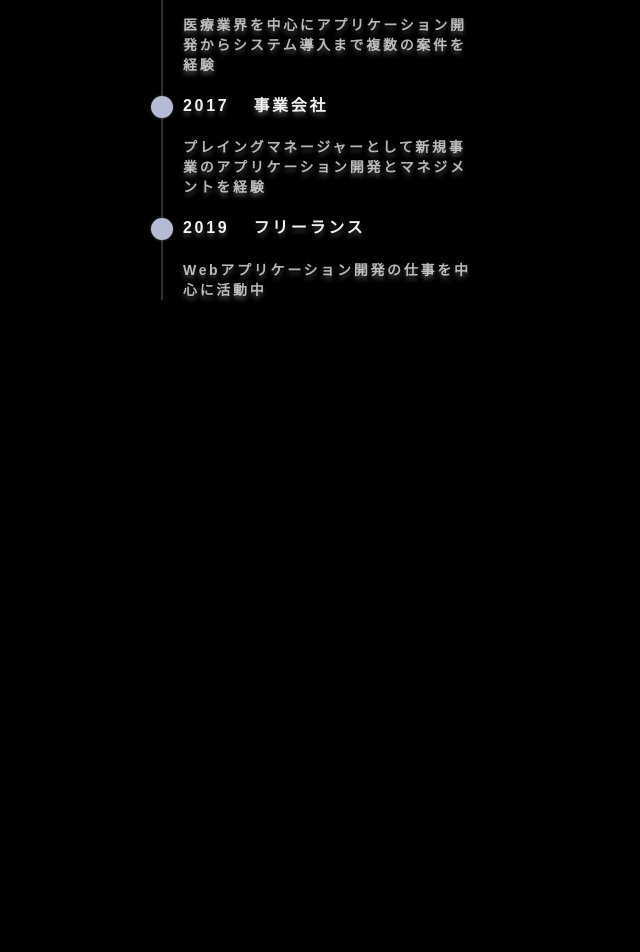
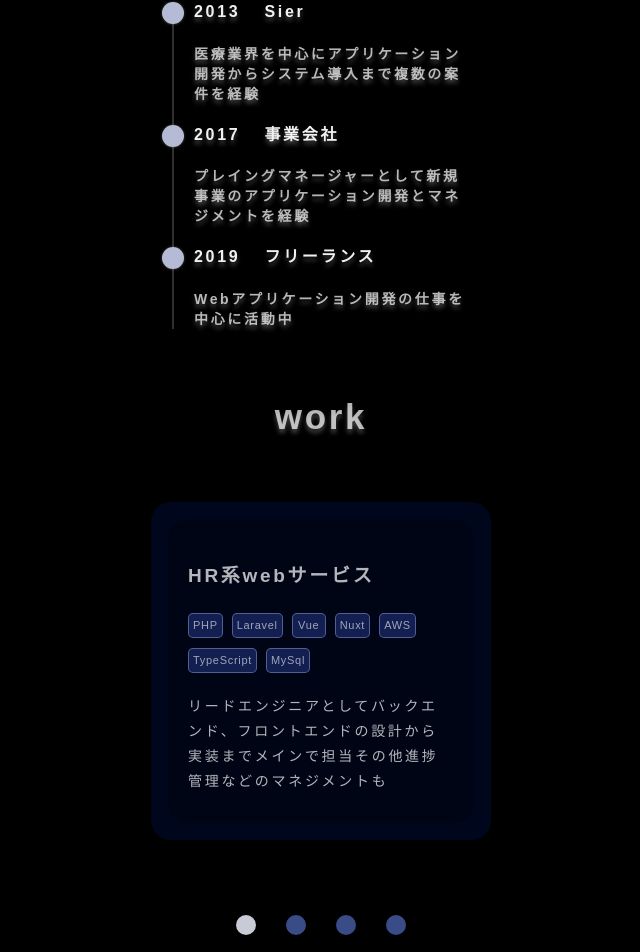
Before and after one commit to frostnday/portforio2, a Nuxt app: page / in a window 1280 px wide. Shown: the part 1118-2070 px from the top of the page, without its empty margins (319-959 px from the left). Built offline with nearby package versions, Linux system fonts and the light colour scheme.

Commit message:
feat: work page

```diff
--- a/nuxt.config.js
+++ b/nuxt.config.js
@@ -37,11 +37,11 @@ export default {
   /*
    ** Global CSS
    */
-  css: [],
+  css: ['~/assets/style/reset.css'],
   /*
    ** Plugins to load before mounting the App
    */
-  plugins: [],
+  plugins: ['~/plugins/vue-carousel'],
   /*
    ** Nuxt.js dev-modules
    */
--- a/package.json
+++ b/package.json
@@ -23,7 +23,8 @@
   "dependencies": {
     "@nuxtjs/dotenv": "^1.4.0",
     "nuxt": "^2.0.0",
-    "skrolltop": "^1.0.1"
+    "skrolltop": "^1.0.1",
+    "vue-carousel": "^0.18.0"
   },
   "devDependencies": {
     "@nuxtjs/eslint-config": "^2.0.0",
--- a/src/assets/style/reset.css
+++ b/src/assets/style/reset.css
@@ -10,7 +10,8 @@
 
 html {
   box-sizing: border-box;
-  -webkit-text-size-adjust: 100%; /* Prevent adjustments of font size after orientation changes in iOS */
+  -webkit-text-size-adjust: 100%;
+  /* Prevent adjustments of font size after orientation changes in iOS */
   word-break: break-word;
   -moz-tab-size: 4;
   tab-size: 4;
@@ -24,19 +25,22 @@ body {
 *,
 ::before,
 ::after {
-  background-repeat: no-repeat; /* Set `background-repeat: no-repeat` to all elements and pseudo elements */
+  background-repeat: no-repeat;
+  /* Set `background-repeat: no-repeat` to all elements and pseudo elements */
   box-sizing: border-box;
 }
 
 ::before,
 ::after {
-  text-decoration: inherit; /* Inherit text-decoration and vertical align to ::before and ::after pseudo elements */
+  text-decoration: inherit;
+  /* Inherit text-decoration and vertical align to ::before and ::after pseudo elements */
   vertical-align: inherit;
 }
 
 * {
-  padding: 0; /* Reset `padding` and `margin` of all elements */
-  margin: 0;
+  /* padding: 0; */
+  /* Reset `padding` and `margin` of all elements */
+  /* margin: 0; */
 }
 
 /* # =================================================================
@@ -44,57 +48,69 @@ body {
      # ================================================================= */
 
 hr {
-  overflow: visible; /* Show the overflow in Edge and IE */
-  height: 0; /* Add the correct box sizing in Firefox */
+  overflow: visible;
+  /* Show the overflow in Edge and IE */
+  height: 0;
+  /* Add the correct box sizing in Firefox */
 }
 
 details,
 main {
-  display: block; /* Render the `main` element consistently in IE. */
+  display: block;
+  /* Render the `main` element consistently in IE. */
 }
 
 summary {
-  display: list-item; /* Add the correct display in all browsers */
+  display: list-item;
+  /* Add the correct display in all browsers */
 }
 
 small {
-  font-size: 80%; /* Set font-size to 80% in `small` elements */
+  font-size: 80%;
+  /* Set font-size to 80% in `small` elements */
 }
 
 [hidden] {
-  display: none; /* Add the correct display in IE */
+  display: none;
+  /* Add the correct display in IE */
 }
 
 abbr[title] {
-  border-bottom: none; /* Remove the bottom border in Chrome 57 */
+  border-bottom: none;
+  /* Remove the bottom border in Chrome 57 */
   /* Add the correct text decoration in Chrome, Edge, IE, Opera, and Safari */
   text-decoration: underline;
   text-decoration: underline dotted;
 }
 
 a {
-  background-color: transparent; /* Remove the gray background on active links in IE 10 */
+  background-color: transparent;
+  /* Remove the gray background on active links in IE 10 */
 }
 
 a:active,
 a:hover {
-  outline-width: 0; /* Remove the outline when hovering in all browsers */
+  outline-width: 0;
+  /* Remove the outline when hovering in all browsers */
 }
 
 code,
 kbd,
 pre,
 samp {
-  font-family: monospace, monospace; /* Specify the font family of code elements */
+  font-family: monospace, monospace;
+  /* Specify the font family of code elements */
 }
 
 pre {
-  font-size: 1em; /* Correct the odd `em` font sizing in all browsers */
+  font-size: 1em;
+  /* Correct the odd `em` font sizing in all browsers */
 }
 
 b,
 strong {
-  font-weight: bolder; /* Add the correct font weight in Chrome, Edge, and Safari */
+  font-weight: bolder;
+  /* Add the correct font weight in Chrome, Edge, and Safari */
 }
 
 /* https://gist.github.com/unruthless/413930 */
@@ -122,6 +138,10 @@ input {
   border-radius: 0;
 }
 
+div {
+  box-sizing: border-box;
+}
+
 /* Replace pointer cursor in disabled elements */
 [disabled] {
   cursor: default;
@@ -129,16 +149,20 @@ input {
 
 [type='number']::-webkit-inner-spin-button,
 [type='number']::-webkit-outer-spin-button {
-  height: auto; /* Correct the cursor style of increment and decrement buttons in Chrome */
+  height: auto;
+  /* Correct the cursor style of increment and decrement buttons in Chrome */
 }
 
 [type='search'] {
-  -webkit-appearance: textfield; /* Correct the odd appearance in Chrome and Safari */
-  outline-offset: -2px; /* Correct the outline style in Safari */
+  -webkit-appearance: textfield;
+  /* Correct the odd appearance in Chrome and Safari */
+  outline-offset: -2px;
+  /* Correct the outline style in Safari */
 }
 
 [type='search']::-webkit-search-decoration {
-  -webkit-appearance: none; /* Remove the inner padding in Chrome and Safari on macOS */
+  -webkit-appearance: none;
+  /* Remove the inner padding in Chrome and Safari on macOS */
 }
 
 ul {
@@ -146,8 +170,10 @@ ul {
 }
 
 textarea {
-  overflow: auto; /* Internet Explorer 11+ */
-  resize: vertical; /* Specify textarea resizability */
+  overflow: auto;
+  /* Internet Explorer 11+ */
+  resize: vertical;
+  /* Specify textarea resizability */
 }
 
 button,
@@ -155,20 +181,24 @@ input,
 optgroup,
 select,
 textarea {
-  font: inherit; /* Specify font inheritance of form elements */
+  font: inherit;
+  /* Specify font inheritance of form elements */
 }
 
 optgroup {
-  font-weight: bold; /* Restore the font weight unset by the previous rule */
+  font-weight: bold;
+  /* Restore the font weight unset by the previous rule */
 }
 
 button {
-  overflow: visible; /* Address `overflow` set to `hidden` in IE 8/9/10/11 */
+  overflow: visible;
+  /* Address `overflow` set to `hidden` in IE 8/9/10/11 */
 }
 
 button,
 select {
-  text-transform: none; /* Firefox 40+, Internet Explorer 11- */
+  text-transform: none;
+  /* Firefox 40+, Internet Explorer 11- */
 }
 
 /* Apply cursor pointer to button elements */
@@ -199,10 +229,12 @@ button:-moz-focusring,
 }
 
 button,
-  html [type="button"], /* Prevent a WebKit bug where (2) destroys native `audio` and `video`controls in Android 4 */
-  [type="reset"],
-  [type="submit"] {
-  -webkit-appearance: button; /* Correct the inability to style clickable types in iOS */
+html [type="button"],
+/* Prevent a WebKit bug where (2) destroys native `audio` and `video`controls in Android 4 */
+[type="reset"],
+[type="submit"] {
+  -webkit-appearance: button;
+  /* Correct the inability to style clickable types in iOS */
 }
 
 /* Remove the default button styling in all browsers */
@@ -216,32 +248,43 @@ textarea {
 
 /* Style select like a standard input */
 select {
-  -moz-appearance: none; /* Firefox 36+ */
-  -webkit-appearance: none; /* Chrome 41+ */
+  -moz-appearance: none;
+  /* Firefox 36+ */
+  -webkit-appearance: none;
+  /* Chrome 41+ */
 }
 
 select::-ms-expand {
-  display: none; /* Internet Explorer 11+ */
+  display: none;
+  /* Internet Explorer 11+ */
 }
 
 select::-ms-value {
-  color: currentColor; /* Internet Explorer 11+ */
+  color: currentColor;
+  /* Internet Explorer 11+ */
 }
 
 legend {
-  border: 0; /* Correct `color` not being inherited in IE 8/9/10/11 */
-  color: inherit; /* Correct the color inheritance from `fieldset` elements in IE */
-  display: table; /* Correct the text wrapping in Edge and IE */
-  max-width: 100%; /* Correct the text wrapping in Edge and IE */
-  white-space: normal; /* Correct the text wrapping in Edge and IE */
-  max-width: 100%; /* Correct the text wrapping in Edge 18- and IE */
+  border: 0;
+  /* Correct `color` not being inherited in IE 8/9/10/11 */
+  color: inherit;
+  /* Correct the color inheritance from `fieldset` elements in IE */
+  display: table;
+  /* Correct the text wrapping in Edge and IE */
+  max-width: 100%;
+  /* Correct the text wrapping in Edge and IE */
+  white-space: normal;
+  /* Correct the text wrapping in Edge and IE */
+  max-width: 100%;
+  /* Correct the text wrapping in Edge 18- and IE */
 }
 
 ::-webkit-file-upload-button {
   /* Correct the inability to style clickable types in iOS and Safari */
   -webkit-appearance: button;
   color: inherit;
-  font: inherit; /* Change font properties to `inherit` in Chrome and Safari */
+  font: inherit;
+  /* Change font properties to `inherit` in Chrome and Safari */
 }
 
 input[type='number']::-webkit-inner-spin-button,
@@ -249,12 +292,14 @@ input[type='number']::-webkit-outer-spin-button {
   -webkit-appearance: none;
   margin: 0;
 }
+
 /* # =================================================================
      # Specify media element style
      # ================================================================= */
 
 img {
-  border-style: none; /* Remove border when inside `a` element in IE 8/9/10 */
+  border-style: none;
+  /* Remove border when inside `a` element in IE 8/9/10 */
 }
 
 /* Add the correct vertical alignment in Chrome, Firefox, and Opera */
@@ -275,6 +320,7 @@ svg:not([fill]) {
   [hidden~='screen'] {
     display: inherit;
   }
+
   [hidden~='screen']:not(:active):not(:focus):not(:target) {
     position: absolute !important;
     clip: rect(0 0 0 0) !important;
--- a/src/components/About.vue
+++ b/src/components/About.vue
@@ -56,7 +56,7 @@ h2 {
     'icon job'
     'icon sns';
   height: 160px;
-  margin: 0 auto;
+  margin: 60px auto 0;
   border-bottom: 2px solid rgba(255, 255, 255, 0.19);
 
   > img {
--- /dev/null
+++ b/src/components/Card.vue
@@ -0,0 +1,91 @@
+<template>
+  <div class="card">
+    <div class="inner">
+      <h3 class="jobTitle">{{ title }}</h3>
+      <ul class="skills">
+        <li v-for="(skill, index) in skills" :key="index" class="tag">
+          {{ skill }}
+        </li>
+      </ul>
+      <p class="description">{{ description }}</p>
+    </div>
+  </div>
+</template>
+<script>
+export default {
+  props: {
+    title: {
+      required: true,
+      type: String
+    },
+    skills: {
+      required: true,
+      type: Array
+    },
+    description: {
+      required: true,
+      type: String
+    }
+  }
+}
+</script>
+<style lang="scss" scoped>
+.card {
+  display: flex;
+  justify-content: center;
+  align-items: center;
+  width: 340px;
+  height: 338px;
+  margin: 0 10px;
+  background: rgba(2, 16, 65, 0.45);
+  box-shadow: 0px 5px 8px rgba(0, 0, 0, 0.25);
+  border-radius: 20px;
+  font-family: $default-font;
+
+  .inner {
+    width: 306px;
+    height: 304px;
+    padding: 25px 20px 20px;
+    background: rgba(0, 0, 0, 0.24);
+    border-radius: 20px;
+  }
+}
+
+.jobTitle {
+  font-size: 19px;
+  line-height: 26px;
+  letter-spacing: 2.7px;
+  color: rgba(255, 255, 255, 0.71);
+}
+
+.skills {
+  display: flex;
+  justify-content: flex-start;
+  align-items: center;
+  flex-wrap: wrap;
+  height: 70px;
+  padding: 0;
+  .tag {
+    display: flex;
+    align-items: center;
+    justify-content: center;
+    min-width: 34px;
+    height: 25px;
+    margin-right: 9px;
+    padding: 0 4px;
+    background: #121f50;
+    border: 1px solid rgba(141, 157, 214, 0.51);
+    border-radius: 5px;
+    font-size: 11px;
+    line-height: 12px;
+    letter-spacing: 0.7px;
+    color: rgba(255, 255, 255, 0.6);
+  }
+}
+.description {
+  font-size: 14px;
+  line-height: 180%;
+  letter-spacing: 2.7px;
+  color: rgba(255, 255, 255, 0.71);
+}
+</style>
--- /dev/null
+++ b/src/components/Work.vue
@@ -0,0 +1,58 @@
+<template>
+  <div id="work" class="work">
+    <h2>work</h2>
+    <section class="carousel">
+      <carousel
+        :per-page="1"
+        :controls="true"
+        :pagination-size="20"
+        :pagination-padding="15"
+        :pagination-color="'#3A4C87'"
+        :pagination-active-color="'#C8CBD6'"
+      >
+        <slide v-for="(job, index) in jobs" :key="index">
+          <Card
+            :title="job.title"
+            :skills="job.skills"
+            :description="job.description"
+          />
+        </slide>
+      </carousel>
+    </section>
+  </div>
+</template>
+<script>
+import Card from '@/components/Card'
+import json from '@/static/application.json'
+export default {
+  components: {
+    Card
+  },
+  data() {
+    return {
+      jobs: [...json.works]
+    }
+  }
+}
+</script>
+<style lang="scss" scoped>
+h2 {
+  @include title-style;
+  text-align: center;
+}
+
+.work {
+  height: 100vh;
+  padding-top: 20px;
+  margin: 0 auto;
+}
+
+.carousel {
+  margin-top: 60px;
+}
+
+.VueCarousel-slide {
+  display: flex;
+  justify-content: center;
+}
+</style>
--- a/src/layouts/default.vue
+++ b/src/layouts/default.vue
@@ -11,7 +11,7 @@ html {
 
 body {
   position: relative;
-  min-height: 300vh;
+  min-height: 100vh;
   max-width: 414px;
   margin: 0 auto;
   z-index: 0;
--- a/src/pages/index.vue
+++ b/src/pages/index.vue
@@ -2,22 +2,25 @@
   <div class="base">
     <Top />
     <About />
+    <Work />
   </div>
 </template>
 <script>
 import Top from '@/components/Top'
 import About from '@/components/About'
+import Work from '@/components/Work'
 
 export default {
   components: {
     Top,
-    About
+    About,
+    Work
   }
 }
 </script>
 <style lang="scss">
-.base {
-  max-width: 414px;
-  height: 100vh;
-}
+// .base {
+//   max-width: 414px;
+//   height: 100vh;
+// }
 </style>
--- /dev/null
+++ b/src/plugins/vue-carousel.js
@@ -0,0 +1,4 @@
+import Vue from 'vue'
+import VueCarousel from 'vue-carousel'
+
+Vue.use(VueCarousel)
--- /dev/null
+++ b/src/static/application.json
@@ -0,0 +1,24 @@
+{
+  "works": [
+    {
+      "title": "HR系webサービス",
+      "skills": ["PHP", "Laravel", "Vue", "Nuxt", "AWS", "TypeScript", "MySql"],
+      "description": "リードエンジニアとしてバックエンド、フロントエンドの設計から実装までメインで担当その他進捗管理などのマネジメントも"
+    },
+    {
+      "title": "相談系webサービス ",
+      "skills": ["Vue", "Nuxt", "TypeScript", "Firebase", "react", "rails"],
+      "description": "リードエンジニアとして設計から実装までメインで担当進捗管理などのマネジメントも"
+    },
+    {
+      "title": "医療系webサービス",
+      "skills": ["Kotlin", "Go", "Angular", "AWS", "TypeScript", "MySql"],
+      "description": "バックエンド、フロントエンドの実装担当"
+    },
+    {
+      "title": "マーケティング系webサービス",
+      "skills": ["Go", "Vue", "Nuxt", "TypeScript"],
+      "description": "UIデザイン、フロントエンドの実装まで全て担当"
+    }
+  ]
+}
```
Also changed, not shown: 1 other file (tests, documents, lock files or other folders).
